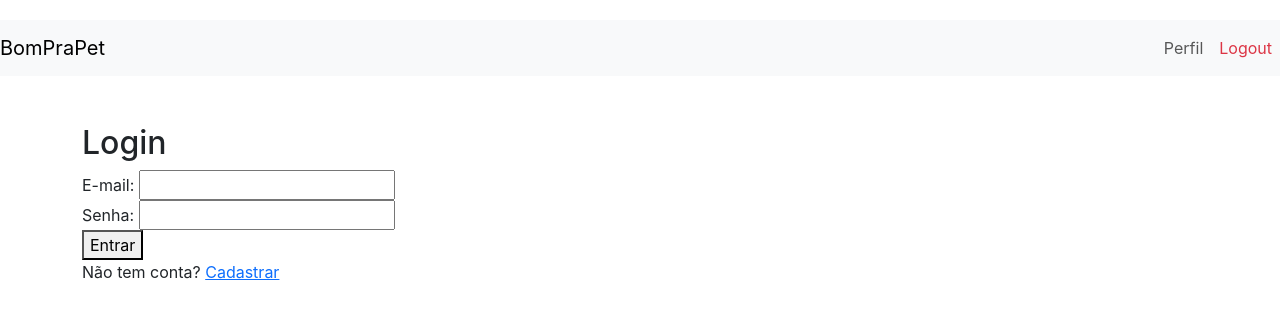
After one commit to MarcosHub1/crud-python-flask-mvc-main-main, a Flask app: page /login in a window 1280 px wide. The commit adds this page. Shown: the top 319 px of the page. Run offline with Flask 3, Linux system fonts and the light colour scheme; some libraries are stand-ins or nearby versions.

Commit message:
login, logout, cadastro, ir pra home, etc

```diff
--- a/app/models.py
+++ b/app/models.py
@@ -6,7 +6,7 @@ class User(UserMixin, db.Model):
     id = db.Column(db.Integer, primary_key=True)
     nome = db.Column(db.String(100), nullable=False)
     email = db.Column(db.String(120), unique=True, nullable=False)
-    senha_hash = db.Column(db.String(200), nullable=False)
+    senha = db.Column(db.String(200), nullable=False)
 
     # Relacionamento: um usuário pode ter vários pets
     pets = db.relationship('Pet', backref='dono', lazy=True)
--- a/app/routes.py
+++ b/app/routes.py
@@ -1,14 +1,14 @@
-from flask import request, redirect, url_for, render_template, flash
+from flask import request, render_template, redirect, url_for, flash
 from flask_login import login_user, logout_user, login_required, current_user
+from werkzeug.security import generate_password_hash, check_password_hash
+from app.models import User, Pet
 from app import app, db
-from app.models import User, Pet
 
 @app.route('/')
 def index():
     items_ = Pet.query.all()
     return render_template('index.html', items=items_)
 
-# Cadastro
 @app.route('/register', methods=['GET', 'POST'])
 def register():
     if request.method == 'POST':
@@ -16,25 +16,24 @@ def register():
         email = request.form['email']
         senha = request.form['senha']
 
-        # Verifica se já existe um usuário com esse email
+        # Verifica se já existe usuário com esse email
         existing_user = User.query.filter_by(email=email).first()
         if existing_user:
-            flash('Email já cadastrado!')
+            flash("Já existe um usuário com esse email.")
             return redirect(url_for('register'))
 
-        new_user = User(nome=nome, email=email)
-        new_user.set_password(senha)
+        hashed_password = generate_password_hash(senha, method='sha256')
+        new_user = User(nome=nome, email=email, senha=hashed_password)
 
         db.session.add(new_user)
         db.session.commit()
 
-        flash('Cadastro realizado com sucesso! Faça login.')
+        flash("Usuário cadastrado com sucesso! Faça login.")
         return redirect(url_for('login'))
 
     return render_template('register.html')
 
 
-# Login
 @app.route('/login', methods=['GET', 'POST'])
 def login():
     if request.method == 'POST':
@@ -43,22 +42,20 @@ def login():
 
         user = User.query.filter_by(email=email).first()
 
-        if user and user.check_password(senha):
+        if user and check_password_hash(user.senha, senha):
             login_user(user)
-            flash('Login realizado com sucesso!')
-            return redirect(url_for('index'))
+            return redirect(url_for('perfil'))
         else:
-            flash('Email ou senha incorretos.')
+            flash("Email ou senha incorretos.")
 
     return render_template('login.html')
 
 
-# Logout
 @app.route('/logout')
 @login_required
 def logout():
     logout_user()
-    flash('Você saiu da sua conta.')
+    flash("Você saiu da sua conta.")
     return redirect(url_for('login'))
 
 import uuid
--- a/app/templates/base.html
+++ b/app/templates/base.html
@@ -12,13 +12,21 @@
 </head>
 <body>
     <nav class="navbar navbar-expand-lg navbar-light bg-light">
-        <a class="navbar-brand" href="#">App</a>
+        <a class="navbar-brand" href="{{ url_for('index') }}">BomPraPet</a>
         <button class="navbar-toggler" type="button" data-toggle="collapse" data-target="#navbarNav" aria-controls="navbarNav" aria-expanded="false" aria-label="Toggle navigation">
             <span class="navbar-toggler-icon"></span>
         </button>
         <div class="collapse navbar-collapse" id="navbarNav">
 
         </div>
+        <ul class="navbar-nav ms-auto">
+    <li class="nav-item">
+        <a class="nav-link" href="{{ url_for('perfil') }}">Perfil</a>
+    </li>
+    <li class="nav-item">
+        <a class="nav-link text-danger" href="{{ url_for('logout') }}">Logout</a>
+    </li>
+</ul>
     </nav>
 
     <div class="container mt-5">
--- a/app/templates/index.html
+++ b/app/templates/index.html
@@ -6,6 +6,8 @@
     <h2>Pets cadastrados</h2>
     <a href="{{ url_for('create') }}" class="btn btn-success">+ Novo pet</a>
   </div>
+
+
 
   <div class="row">
     {% for item in items %}
--- /dev/null
+++ b/app/templates/login.html
@@ -0,0 +1,20 @@
+{% extends 'base.html' %}
+{% block content %}
+<h2>Login</h2>
+
+<form method="POST">
+  <div>
+    <label for="email">E-mail:</label>
+    <input type="email" id="email" name="email" required>
+  </div>
+
+  <div>
+    <label for="senha">Senha:</label>
+    <input type="password" id="senha" name="senha" required>
+  </div>
+
+  <button type="submit">Entrar</button>
+</form>
+
+<p>Não tem conta? <a href="{{ url_for('register') }}">Cadastrar</a></p>
+{% endblock %}
--- a/config.py
+++ b/config.py
@@ -3,5 +3,5 @@ basedir = os.path.abspath(os.path.dirname(__file__))
 
 class Config:
     # Formato: mysql+pymysql://USUARIO:SENHA@HOST/NOME_DO_BANCO
-    SQLALCHEMY_DATABASE_URI = 'mysql+pymysql://flaskuser:1234@localhost/crud_flask'
+    SQLALCHEMY_DATABASE_URI = 'mysql+pymysql://flaskuser:1234@localhost:3306/crud_flask'
     SQLALCHEMY_TRACK_MODIFICATIONS = False
```
Also changed, not shown: app/templates/register.html (added, +25 -0 lines), app/static/uploads/5267ba0514f540beaf81cc1a96d573af_images.jfif (added), app/static/uploads/7c3c39f7e7304953bb074f7dbcdc9517_download.jfif (added), app/static/uploads/dc293869526d431b86ceaeaaa2ec5150_image-removebg-preview (1).png (added).
